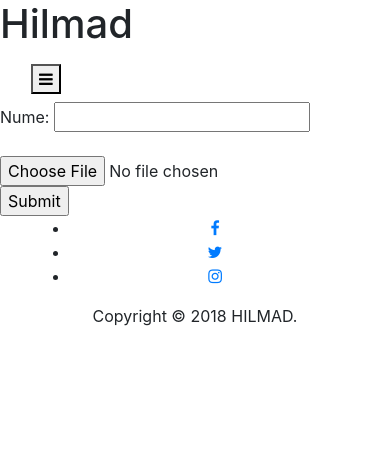
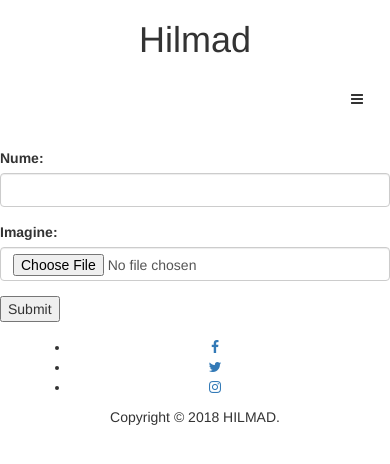
Before and after one commit to EduardFlorescu/ProiectPractica, a PHP site: page /add_meniu.php?comanda=zach_s in a window 390 px wide. Shown: the top 464 px of the page. Run offline with PHP 8.4, Linux system fonts and the light colour scheme; some libraries are stand-ins or nearby versions.

Commit message:
Am stilizat formularul de adaugare

```diff
--- a/Site/add_meniu.php
+++ b/Site/add_meniu.php
@@ -71,16 +71,31 @@ include "connect.php";
     }
 
 ?>
-
-    <form action="add_meniu.php" method="post" enctype="multipart/form-data">
-      <input name="comanda" type="hidden" value="add" />
-      Nume: <input type="text" name="nume" />
-      <br/>
-      <br/>
-       <input type="file" name="fileToUpload" id="fileToUpload">
-       <input type="submit" value="Submit" name="submit">
-    </form>
-
+<div class="centered">
+  <div class="row">
+    <div class="col-xs-12">
+        <form action="add_meniu.php" method="post" class="form-horizontal" enctype="multipart/form-data">
+            <input name="comanda" type="hidden" value="add" />
+                <div class="form-group">
+                    <label for="Nume" class="col-sm-2 control-label">  Nume: </label>
+                    <div class="col-sm-10">
+                        <input type="text"  class="form-control"  id="Nume" name="nume" />
+                    </div>
+                </div>
+                <div class="form-group">
+                  <label for="Imagine"  class="col-sm-2 control-label">Imagine:</label>
+                  <div class="col-sm-10">
+                      <input type="file"  class="form-control" id="Imagine"  name="fileToUpload" id="fileToUpload">
+                  </div>
+                </div>
+                <div class="form-group">
+                  <div class="col-sm-10 col-sm-push-2">
+                      <input type="submit" value="Submit" name="submit">
+                  </div>
+               </div>
+          </form>
+      </div>
+    </div>
 </div>
 
 <?php
```
